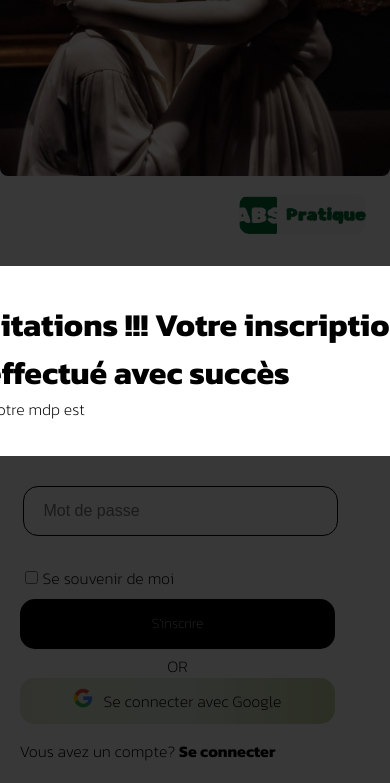
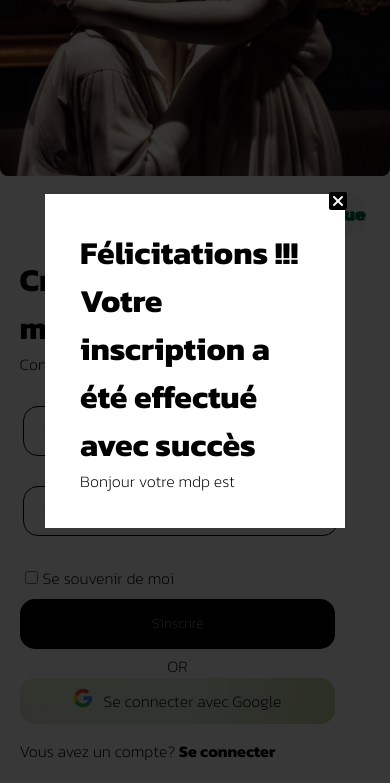
Before and after one commit to abs-223/abs223.github.io, a plain HTML site: page index.html in a window 390 px wide. Both pictures are taken after a click on the input "S'inscrire". Shown: the part 306-1089 px from the top of the page. Drawn offline with Linux system fonts and the light colour scheme; a web font is replaced by a local one.

Commit message:
Ajout de la partie responsive du popup

```diff
--- a/index.html
+++ b/index.html
@@ -196,6 +196,17 @@ a{
         width: 20px;
         margin-right:10px;
     }
+    #popup .popup_content{
+    background: white;
+    width: 80%;
+    max-width: 300px;
+    padding: 35px;
+    box-sizing: border-box;
+    position: absolute;
+    top: 50%;
+    left: 50%;
+    transform: translate(-50%,-50%);
+}
 }
 
 /* Tablets (portrait and landscape) */
```
